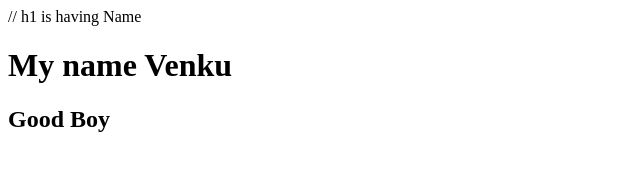
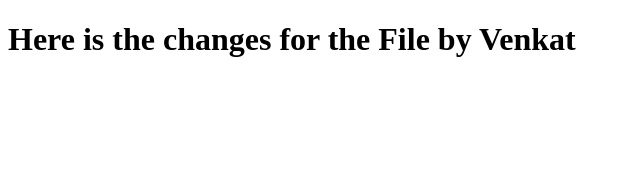
Before and after one commit to Venkat-Sidd/cal2, a plain HTML site: page index.html in a window 1280 px wide. Shown: the whole page, without its empty margins (0-640 px from the left). Drawn offline with Linux system fonts and the light colour scheme.

Commit message:
new datat changes in html file

```diff
--- a/index.html
+++ b/index.html
@@ -6,8 +6,6 @@
     <title>Document</title>
 </head>
 <body>
-    // h1 is having Name
-    <h1>My name Venku</h1>
-    <h2>Good Boy</h2>
+    <h1>Here is the changes for the File by Venkat</h1>
 </body>
 </html>
```
